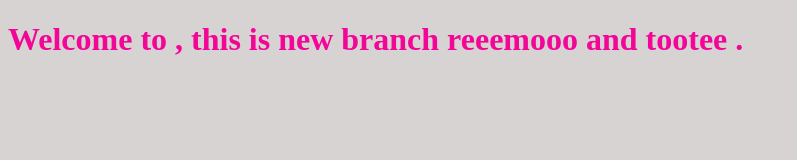
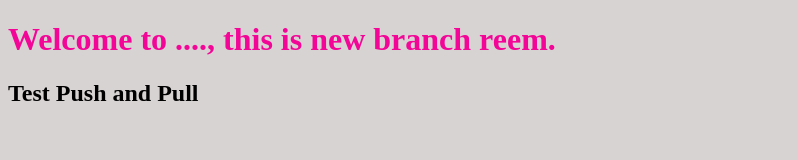
Before and after one commit to ReemM2/myproject, a plain HTML site: page index.html in a window 1280 px wide. Shown: the whole page, without its empty margins (0-797 px from the left). Drawn offline with Linux system fonts and the light colour scheme.

Commit message:
this line wrote by Reem

```diff
--- a/index.html
+++ b/index.html
@@ -7,7 +7,8 @@
     <link rel="stylesheet" href="style.css">
 </head>
 <body>
-    <h1>Welcome to  , this is new branch reeemooo and tootee .<h1>
+    <h1>Welcome to ...., this is new branch reem.<h1>
+        <h2>Test Push and Pull </h2>
     <script src="app.js"></script>
 </body>
 </html>
--- a/style.css
+++ b/style.css
@@ -4,5 +4,8 @@ color:rgb(242, 5, 151);
 }
 body{
     background-color: rgb(216, 211, 211);
+ h2{
 
+    color: #000;
+ }
 }
```
